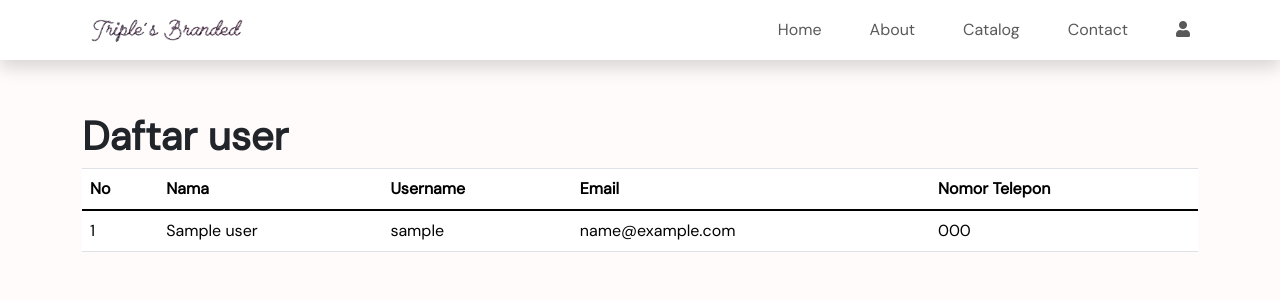
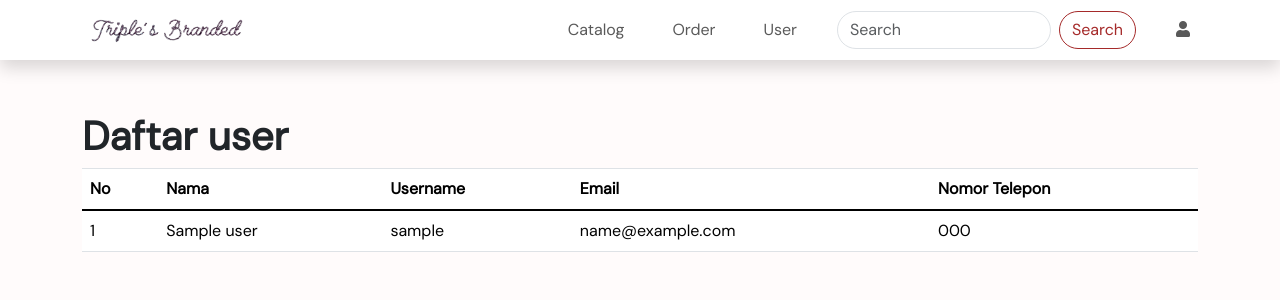
Before and after one commit to dejauls/project_UMKM, a Python web app: template templates/daftar_user.html in a window 1280 px wide. Shown: the top 300 px of the page. Run offline with Jinja, Linux system fonts and the light colour scheme; the template is opened without the code that fills it: most values are stand-ins (such as "Sample title", 1, 10 or a date in 2020); some libraries are stand-ins or nearby versions.

Commit message:
edit di daftar user

```diff
--- a/templates/daftar_user.html
+++ b/templates/daftar_user.html
@@ -223,17 +223,19 @@
             <div class="collapse navbar-collapse justify-content-end" id="navbarNav">
                 <ul class="navbar-nav ml-auto">
                     <li class="nav-item">
-                        <a class="nav-link" href="#">Home</a>
+                        <a class="nav-link" href="admin_cat.html">Catalog</a>
                     </li>
                     <li class="nav-item">
-                        <a class="nav-link" href="#">About</a>
+                        <a class="nav-link" href="transaksi_admin.html">Order</a>
                     </li>
                     <li class="nav-item">
-                        <a class="nav-link" href="#">Catalog</a>
+                        <a class="nav-link" href="daftar_user.html">User</a>
                     </li>
-                    <li class="nav-item">
-                        <a class="nav-link" href="#">Contact</a>
-                    </li>
+                    <form class="d-flex" role="search">
+                        <input class="form-control me-2 rounded-5" type="search" placeholder="Search"
+                            aria-label="Search">
+                        <button class="btn btn-outline-brown rounded-5" type="submit">Search</button>
+                    </form>
                     <li class="nav-item">
                         <a class="nav-link" href="#" data-toggle="modal" data-target="#postModal">
                             <i class="fas fa-user"></i>
```
